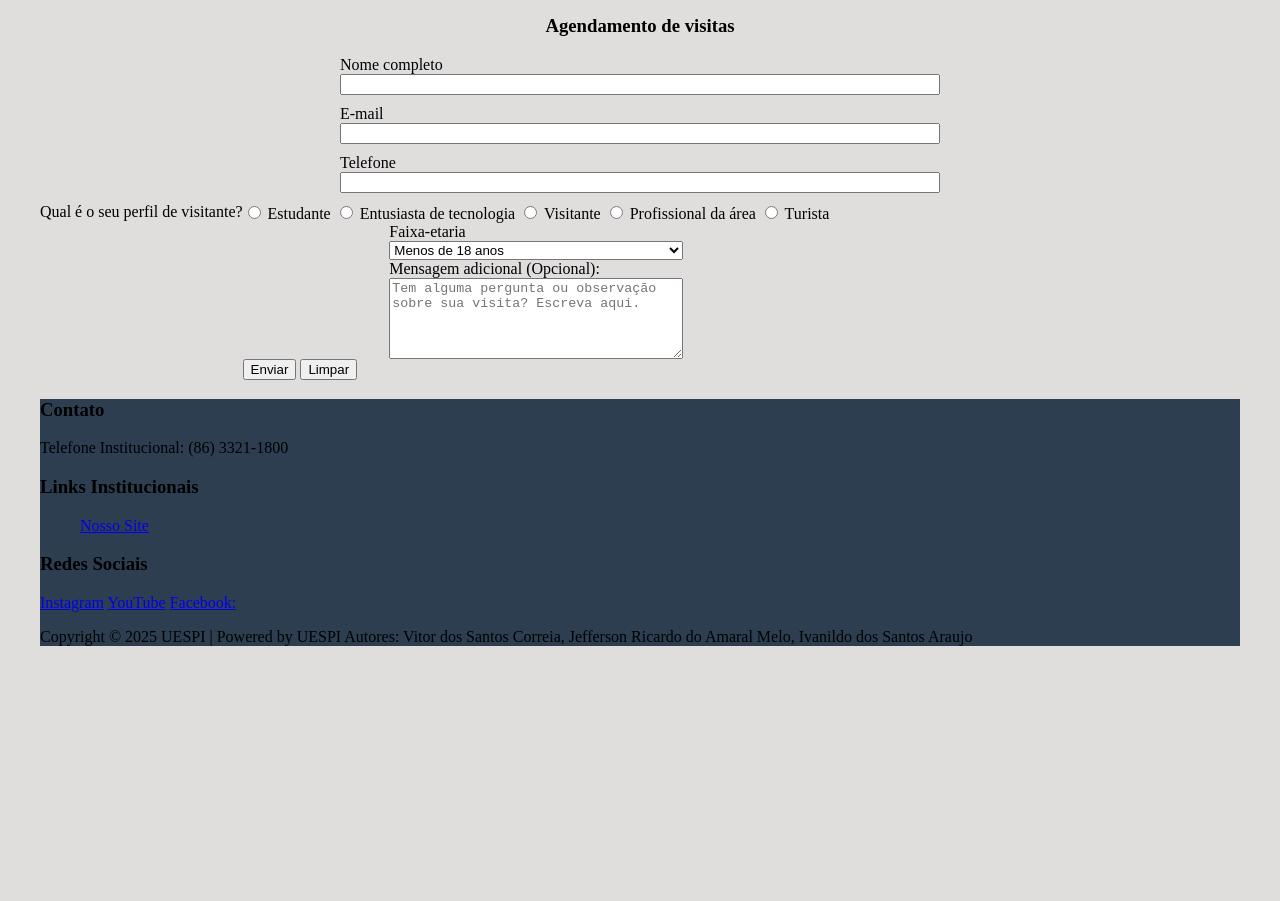
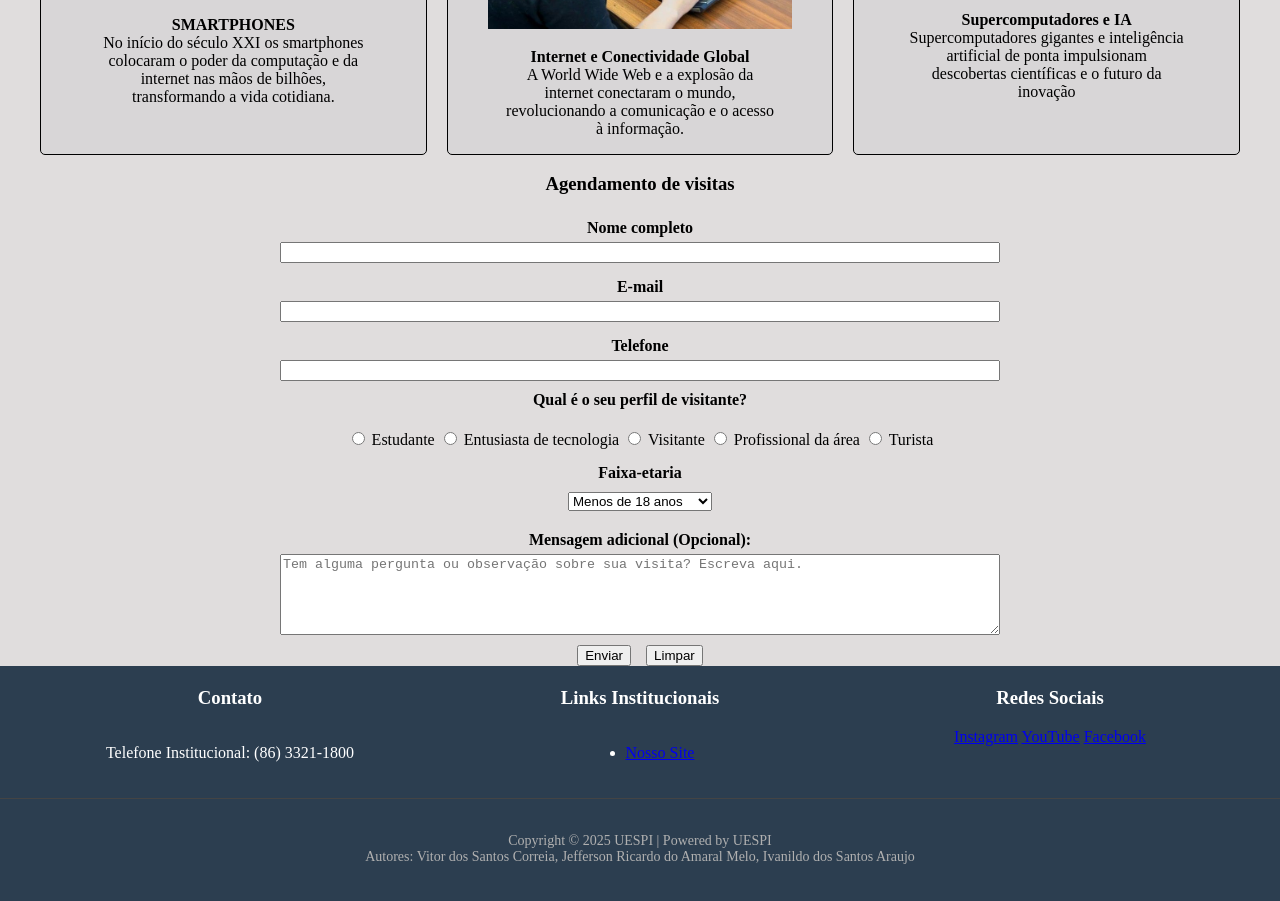
Before and after one commit to IvandearaujoBs/1-Avalia-o-Programa-o-WEB, a plain HTML site: page index.html in a window 1280 px wide. Shown: the part 1091-1992 px from the top of the page. Before the commit the page ends 1753 px from the top, so only its background shows below. Drawn offline with Linux system fonts and the light colour scheme.

Commit message:
code alignment and corrections tag

```diff
--- a/index.html
+++ b/index.html
@@ -11,109 +11,88 @@
         <header class="header">
             <h1 class="title">Museu Interativo da Tecnologia</h1>
             <nav class="nav">
-        <a href="#">Inicio</a>
-        <a href="#">Historia</a>
-        <a href="#">Galeria</a>
-        <a href="#">Agendamento</a>
+                <a href="#inicio">Inicio</a>
+                <a href="#historia">Historia</a>
+                <a href="#galeria">Galeria</a>
+                <a href="#Agendamento">Agendamento</a>
             </nav>
-</header><br><br>
+        </header>
 
-    <main>
+        <main id="inicio">
             <h1>História da Tecnologia</h1>
 
-         <p>A história da tecnologia acompanha a própria trajetória da humanidade. Desde a pré-história, o ser humano buscou criar ferramentas para facilitar sua sobrevivência. A descoberta do fogo, a invenção da roda e o uso de metais marcaram os primeiros grandes avanços, permitindo a construção de sociedades mais organizadas e produtivas. Essas invenções simples abriram caminho para o desenvolvimento da agricultura, do comércio e da comunicação primitiva.</p>
-
+            <p id="historia">A história da tecnologia acompanha a própria trajetória da humanidade. Desde a pré-história, o ser humano buscou criar ferramentas para facilitar sua sobrevivência. A descoberta do fogo, a invenção da roda e o uso de metais marcaram os primeiros grandes avanços, permitindo a construção de sociedades mais organizadas e produtivas. Essas invenções simples abriram caminho para o desenvolvimento da agricultura, do comércio e da comunicação primitiva.</p>
             <p>Com o passar dos séculos, a tecnologia se tornou cada vez mais sofisticada. Durante a Revolução Industrial, nos séculos XVIII e XIX, surgiram as máquinas a vapor, as ferrovias e a produção em larga escala, transformando radicalmente o modo de vida das pessoas. Foi nesse período que nasceram os primeiros avanços da eletricidade, da química e da mecânica moderna, inaugurando uma era de grandes descobertas científicas que ampliaram a capacidade de produção e aceleraram o crescimento das cidades.</p>
             <p>No século XX e início do XXI, a evolução tecnológica se intensificou ainda mais com a chegada da eletrônica, da informática e da internet. Computadores, satélites, telefones celulares e inteligência artificial se tornaram parte fundamental da vida cotidiana, conectando pessoas e possibilitando avanços em áreas como saúde, transporte, comunicação e exploração espacial. Hoje, a tecnologia continua a evoluir em ritmo acelerado, moldando o presente e apontando novos caminhos para o futuro da humanidade.</p>
 
             <h2 class="gallery">Galeria de Invenções</h2>
-
             <div class="grid">
                 <div class="slot">
                     <figure>
-        <img src="image/1-Pascalina.webp" alt="1-Pascalina" width="400">
-        <figcaption><strong>A MAQUINÁ PASCALINA,</strong><br> As primeiras "tecnologias" para cálculo, como o ábaco e as máquinas de Pascal, lançaram as bases para a automação.</figcaption>
+                        <img src="image/1-Pascalina.webp" alt="1-Pascalina" width="400" id="galeria">
+                        <figcaption><strong>A MÁQUINA PASCALINA</strong><br>As primeiras "tecnologias" para cálculo, como o ábaco e as máquinas de Pascal, lançaram as bases para a automação.</figcaption>
                     </figure>
                 </div>
-
                 <div class="slot">
                     <figure>
                         <img src="image/2-eniac.webp" alt="eniac" width="400">
-        <figcaption><strong>O ENIAC</strong><br>
-            O Electronic Numerical Integrator and Computer, um dos primeiros computadores eletrônicos digitais, ocupava uma sala inteira.
-        </figcaption>
+                        <figcaption><strong>O ENIAC</strong><br>O Electronic Numerical Integrator and Computer, um dos primeiros computadores eletrônicos digitais, ocupava uma sala inteira.</figcaption>
                     </figure>
                 </div>
-
                 <div class="slot">
                     <figure>
                         <img src="image/3-comp sec20.jpg" alt="computador" width="400">
-        <figcaption><strong> COMPUTADORES PESSOAIS</strong><br>
-            A revolução do microprocessador tornou os computadores acessíveis a residências e escritórios.
-        </figcaption>
+                        <figcaption><strong>COMPUTADORES PESSOAIS</strong></figcaption><br>Embora o primeiro microprocessador comercial, o Intel 4004, tenha sido lançado em 1971, foi a partir de meados da década de 70, com o surgimento de microprocessadores mais poderosos (como o Intel 8080 e o MOS Technology 6502) e o lançamento de computadores pessoais como o Altair 8800 (1975), Apple II (1977) e o TRS-80 (1977), que essa acessibilidade começou a se tornar uma realidade.
                     </figure>
                 </div>
-
                 <div class="slot">
                     <figure>
                         <img src="image/4-Smartphones e Mobilidade.webp" alt="smartphone" width="400">
-        <figcaption><strong>SMARTPHONES</strong><br>
-        No início do século XXI os smartphones colocaram o poder da computação e da internet nas mãos de bilhões, transformando a vida cotidiana.
-    </figcaption>
+                        <figcaption><strong>SMARTPHONES</strong><br>No início do século XXI os smartphones colocaram o poder da computação e da internet nas mãos de bilhões, transformando a vida cotidiana.</figcaption>
                     </figure>
                 </div>
-
                 <div class="slot">
                     <figure>
                         <img src="image/5-notebook atual.jpg" alt="notebook" width="400">
-        <figcaption><strong>Internet e Conectividade Global</strong><br>
-            A World Wide Web e a explosão da internet conectaram o mundo, revolucionando a comunicação e o acesso à informação.
-        </figcaption>
+                        <figcaption><strong>Internet e Conectividade Global</strong><br>A World Wide Web e a explosão da internet conectaram o mundo, revolucionando a comunicação e o acesso à informação.</figcaption>
                     </figure>
                 </div>
-
                 <div class="slot">
                     <figure>
                         <img src="image/6-Supercomputadores e IA.webp" alt="Supercomputador" width="400">
-        <figcaption><strong>Supercomputadores e IA</strong><br>
-            Supercomputadores gigantes e inteligência artificial de ponta impulsionam descobertas científicas e o futuro da inovação
-        </figcaption>
+                        <figcaption><strong>Supercomputadores e IA</strong><br> Supercomputadores gigantes e inteligência artificial de ponta impulsionam descobertas científicas e o futuro da inovação</figcaption>
                     </figure>
                 </div>
             </div>
 
-       <h3 class="visit">Agendamento de visitas</h3>
+            <h3 class="visit" id="Agendamento">Agendamento de visitas</h3>
             <form class="formulary">
                 <div class="form-group">
-            <label for="name">Nome completo</label>
+                    <label for="name"><strong>Nome completo</strong></label>
                     <input type="text" id="name" name="nome">
                 </div>
-
                 <div class="form-group">
-            <label for="email">E-mail</label>
+                    <label for="email"><strong>E-mail</strong></label>
                     <input type="text" id="email" name="email">
                 </div>
-
                 <div class="form-group">
-            <label for="phone">Telefone</label>
+                    <label for="phone"><strong>Telefone</strong></label>
                     <input type="tel" id="phone" name="phone">
                 </div>
 
                 <div class="profile-visit">
-        <label>Qual é o seu perfil de visitante?</label>
+                    <label><strong>Qual é o seu perfil de visitante?</strong></label>
                     <div class="radio-group">
-        <label for="estuding"> <input type="radio" id="studing" name="perfil-visitor" value="estudante"> Estudante</label>
-
+                        <label for="estuding"><input type="radio" id="studing" name="perfil-visitor" value="estudante"> Estudante</label>
                         <label for="enthusiast"><input type="radio" id="enthusiast" name="perfil-visitor" value="entusiasta"> Entusiasta de tecnologia</label>
-
                         <label for="visitor"><input type="radio" id="visitor" name="perfil-visitor" value="visitante"> Visitante</label>
-
                         <label for="profissional"><input type="radio" id="profissional" name="perfil-visitor" value="profissional"> Profissional da área</label>
-
                         <label for="tourist"><input type="radio" id="tourist" name="perfil-visitor" value="turista"> Turista</label>
+                    </div>
+                </div>
 
                 <div class="form-group">
-        <label for="faixa-etaria">Faixa-etaria</label>
+                    <label for="faixa-etaria"><strong>Faixa-etaria</strong></label>
                     <select name="faixa-etaria" id="faixa-etaria">
                         <option value="menos-18">Menos de 18 anos</option>
                         <option value="18-24">18 a 24 anos</option>
@@ -125,52 +104,45 @@
                     </select>
                 </div>
                 <div class="form-group">
-         <label for="message">Mensagem adicional (Opcional):</label>
+                    <label for="message"><strong>Mensagem adicional (Opcional):</strong></label>
                     <textarea name="message" id="message" rows="5" placeholder="Tem alguma pergunta ou observação sobre sua visita? Escreva aqui."></textarea>
                 </div>
-
                 <div class="form-buttons">
                     <input type="submit" value="Enviar">
                     <input type="reset" value="Limpar">
                 </div>
-        </div>
-     </div>
             </form>
         </main>
+    </div>
 
     <footer class="footer">
+        <div class="footer-top">
             <div class="container">
-
                 <div class="footer-column">
                     <h3>Contato</h3>
-         <p> Telefone Institucional: (86) 3321-1800</p>
+                    <p>Telefone Institucional: (86) 3321-1800</p>
                 </div>
-
                 <div class="footer-column">
                     <h3>Links Institucionais</h3>
                     <ul>
-                <a href="https://uespi.br/">Nosso Site</a>
-
+                        <li><a href="https://uespi.br/">Nosso Site</a></li>
                     </ul>
                 </div>
-
                 <div class="footer-column">
                     <h3>Redes Sociais</h3>
                     <div class="Social-links">
                         <a href="https://www.instagram.com/uespioficial/">Instagram</a>
                         <a href="https://www.youtube.com/c/UESPIoficial">YouTube</a>
-                <a href="https://www.facebook.com/uespioficial/">Facebook:</a>
+                        <a href="https://www.facebook.com/uespioficial/">Facebook</a>
                     </div>
                 </div>
             </div>
-
+        </div>
         <div class="footer-bottom">
             <div class="container">
-        <p>Copyright © 2025 UESPI | Powered by UESPI
-Autores: Vitor dos Santos Correia, Jefferson Ricardo do Amaral Melo, Ivanildo dos Santos Araujo</p>
+                <p>Copyright © 2025 UESPI | Powered by UESPI<br>Autores: Vitor dos Santos Correia, Jefferson Ricardo do Amaral Melo, Ivanildo dos Santos Araujo</p>
             </div>
         </div>
     </footer>
-    </div>
 </body>
 </html>
--- a/style.css
+++ b/style.css
@@ -8,10 +8,10 @@ body {
     height: 100%;
     margin: 0;
 }
+
 .content-wrapper {
     max-width: 1200px;
     margin: 0 auto;
-
 }
 
 img, video {
@@ -43,7 +43,8 @@ img, video {
     color: white;
     text-decoration: none;
     display: inline-block;
-    border: 1px solid #000;
+    border: 1px solid white;
+    background-color: #e0dddd4b;
     padding: 10px 15px;
     border-radius: 10px;
     margin-left: 15px;
@@ -53,27 +54,27 @@ main {
     margin-top: 40px;
 }
 
-main h1 {
+main h1, main h2 {
     text-align: center;
-    margin-top: 50px;
+    margin-top: 80px;
 }
 
-main h2 {
+/* Corrigido para estilo de parágrafo normal */
+main p {
+    font-family: Arial, Helvetica, sans-serif;
     text-align: center;
 }
 
-main p {
-    font-family: Arial, Helvetica, sans-serif;
-    display: flex;
-    flex-direction: column;
-    justify-content: center;
-    align-items: center;
-}
 .grid {
     display: grid;
-    grid-template-columns:repeat(3, 1fr) ;
+    grid-template-columns: repeat(3, 1fr);
     gap: 20px;
     justify-content: center;
+}
+
+figcaption {
+    text-align: center;
+    margin: 5%;
 }
 
 .slot {
@@ -85,28 +86,88 @@ main p {
 .visit {
     text-align: center;
 }
- .formulary {
+
+.formulary {
     display: flex;
     flex-direction: column;
     gap: 10px;
- }
+    margin: 0 auto;
+    width: 60%;
+}
 
 .form-group {
-    display: flex;
-    flex-direction: column;
-    width: 50%;
-    margin-left: 25%;
+    display: flex !important;
+    flex-direction: column !important;
+    width: 100%;
+
 }
 
 .form-group label {
-    margin-bottom: 5ppx;
+    margin: 5px;
+    text-align: center;
+    align-items: center;
 }
+
 .profile-visit {
     display: flex;
-   flex-wrap: wrap;
-
+    flex-direction: column;
+    text-align: center;
+    gap: 20px;
 }
 
- .footer {
+.radio-group {
+    display: inline-flexbox;
+    flex-direction: column;
+    align-items: center;
+    text-align: center;
+}
+
+#faixa-etaria {
+    width: 20%;
+    align-self: center;
+    margin: 5px;
+}
+
+.form-buttons {
+    display: flex;
+    justify-content: center;
+    gap: 15px;
+}
+
+/* O rodapé agora se expande por toda a largura */
+.footer {
     background-color: #2c3e50;
- }
+    width: 100%;
+    margin: 0;
+    padding: 2px 0;
+    color: #fff;
+}
+
+/* Estilos para o contêiner principal do rodapé, com grid */
+.footer-top .container {
+    display: grid;
+    grid-template-columns: repeat(3, 1fr);
+    gap: 30px;
+    max-width: 1200px;
+    margin: 0 auto;
+    padding: 0 20px;
+}
+
+.footer-column {
+    display: flex;
+    flex-direction: column;
+    align-items: center;
+    text-align: center;
+}
+
+/* Estilos para a parte de baixo do rodapé */
+.footer-bottom {
+    display: flex;
+    justify-content: center;
+    text-align: center;
+    color: #b0b0b0;
+    font-size: 14px;
+    padding: 20px 0;
+    border-top: 1px solid #444;
+    margin-top: 20px;
+}
```
Lines whose indentation alone changed are shown as unchanged.
